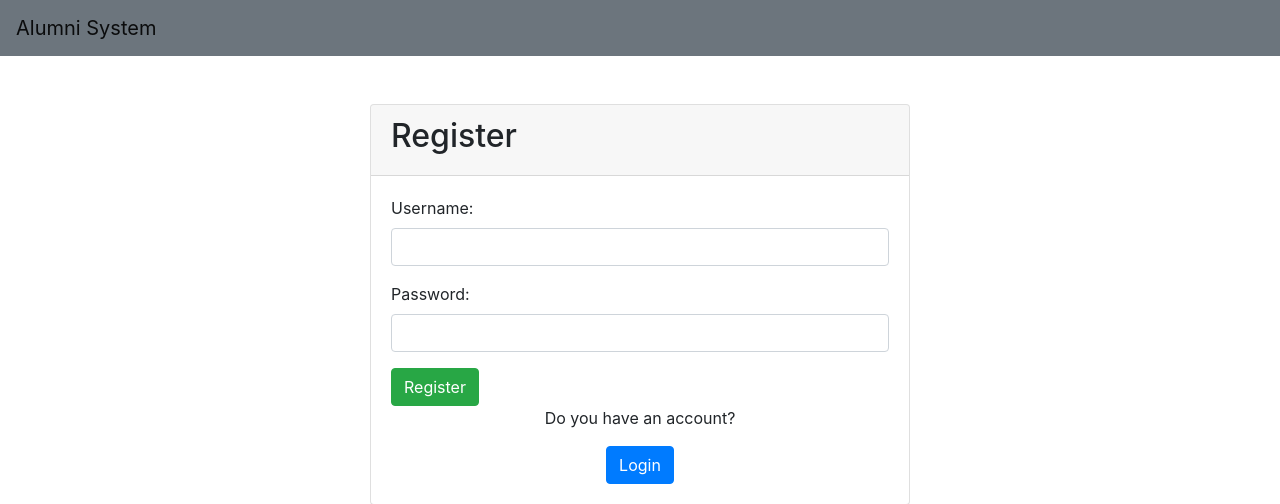
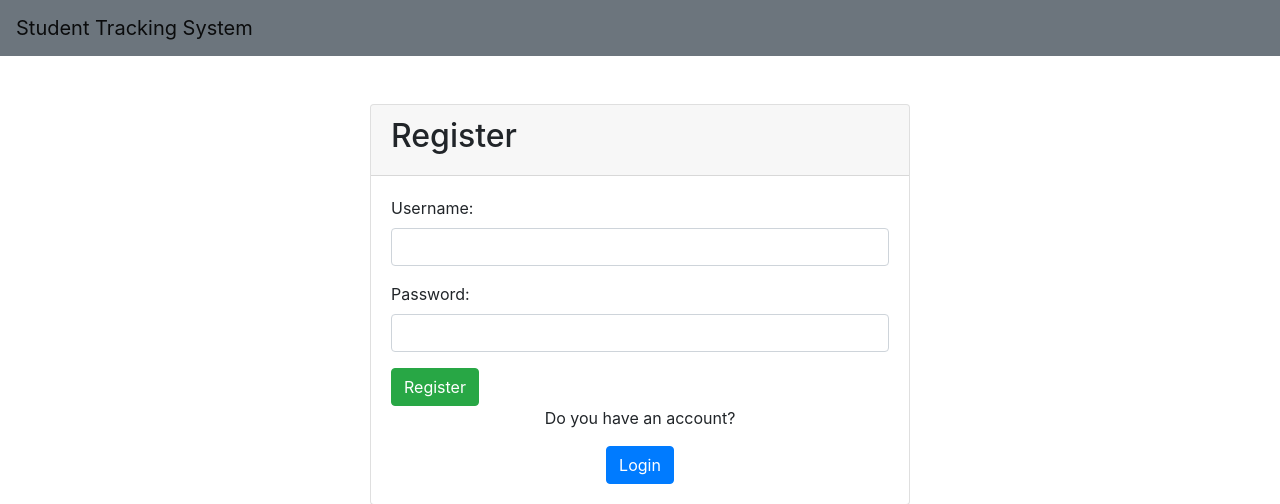
Before and after one commit to SoulSecret/studenttrackingsystem, a PHP site: page /registration.php in a window 1280 px wide. Shown: the top 504 px of the page. Run offline with PHP 8.4, Linux system fonts and the light colour scheme.

Commit message:
Update registration.php

```diff
--- a/studenttrackingsystem/registration.php
+++ b/studenttrackingsystem/registration.php
@@ -13,7 +13,7 @@
 
 <body>
     <nav class="navbar navbar-expand-lg navbar-light bg-secondary">
-        <a class="navbar-brand" href="#">Alumni System</a>
+        <a class="navbar-brand" href="#">Student Tracking System</a>
         <button class="navbar-toggler btn btn-primary" type="button" data-toggle="collapse" data-target="#navbarNav"
             aria-controls="navbarNav" aria-expanded="false" aria-label="Toggle navigation">
             <span class="navbar-toggler-icon"></span>
```
